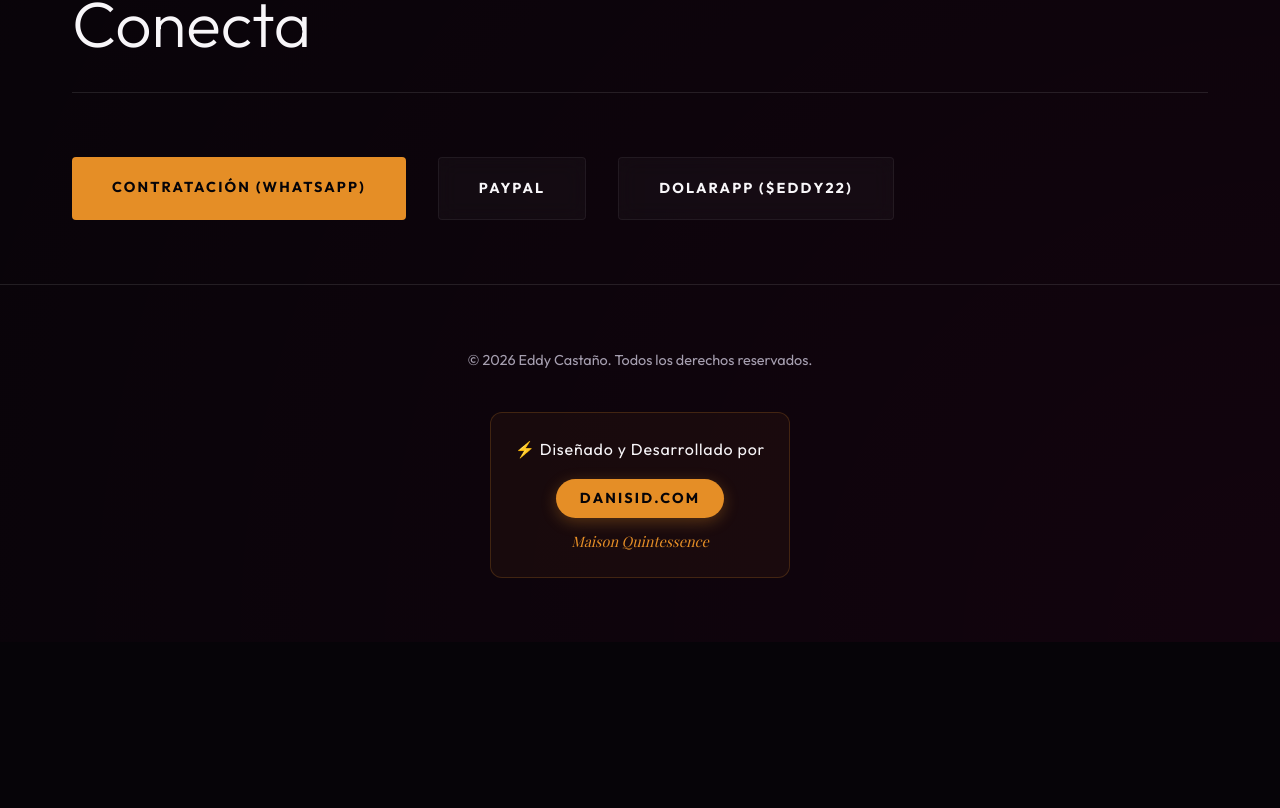
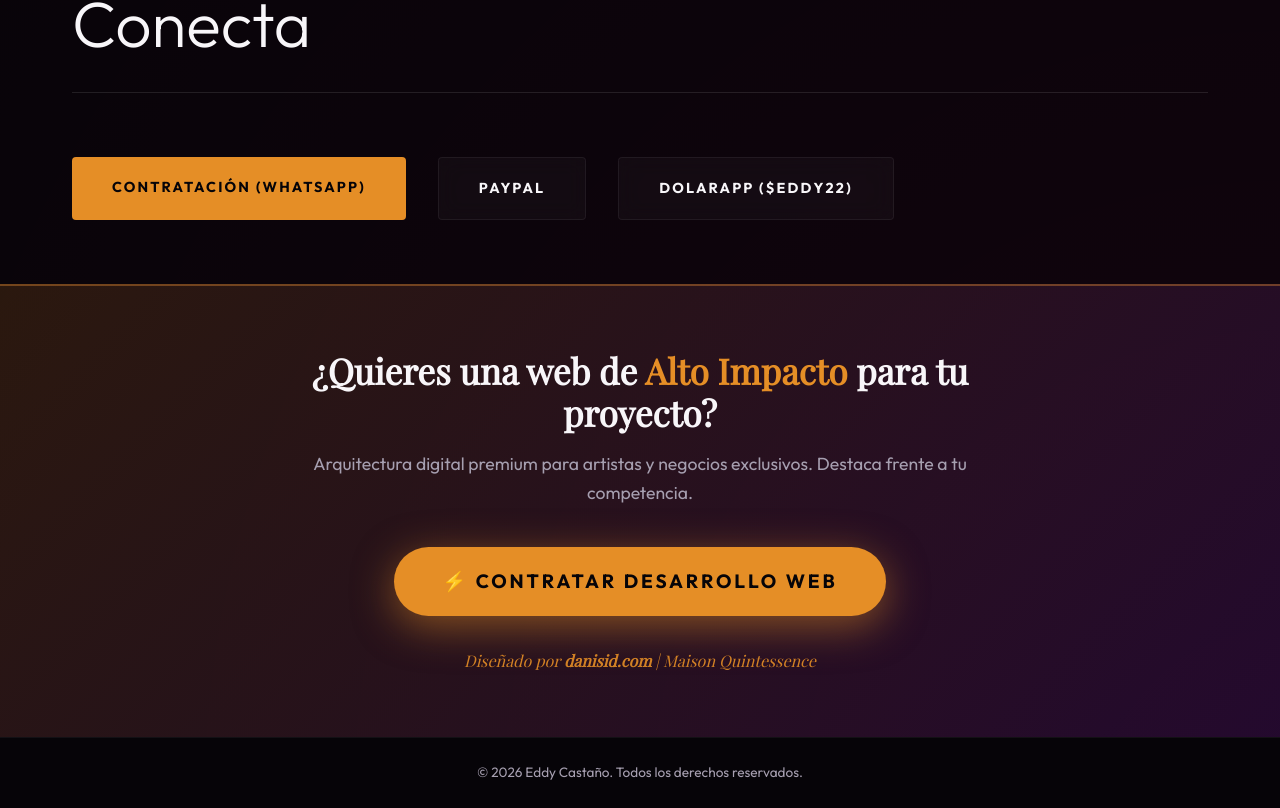
Before and after one commit to AlchemistSidZCooL/eddy-soundscapes, a React (Vite) app: page / in a window 1280 px wide. Shown: the part 3761-4569 px from the top of the page. Before the commit the page ends 4403 px from the top, so only its background shows below. Built offline with nearby package versions, Linux system fonts and the light colour scheme; a web font is replaced by a local one.

Commit message:
feat: Convertir footer en banner gigante de captación de leads para desarrollo web

```diff
--- a/src/App.jsx
+++ b/src/App.jsx
@@ -215,21 +215,27 @@ function App() {
           </section>
       </main>
 
-      <footer className="footer">
-          <div className="container">
-              <p style={{ fontSize: '0.9rem', color: 'var(--text-secondary)' }}>&copy; {new Date().getFullYear()} Eddy Castaño. Todos los derechos reservados.</p>
-
-              <div style={{ marginTop: '2.5rem', padding: '1.5rem', background: 'rgba(229, 142, 38, 0.05)', border: '1px solid rgba(229, 142, 38, 0.2)', borderRadius: '12px', display: 'inline-block', maxWidth: '100%' }}>
-                  <p style={{ fontSize: '1rem', color: 'var(--text-primary)', margin: 0, letterSpacing: '0.05em' }}>
-                      ⚡ Diseñado y Desarrollado por
+      <footer className="footer" style={{ padding: '0', borderTop: 'none' }}>
+          {/* Banner de Captación de Clientes para el Desarrollador */}
+          <div style={{ background: 'linear-gradient(135deg, rgba(229,142,38,0.15) 0%, rgba(138,43,226,0.15) 100%)', padding: '4rem 1rem', textAlign: 'center', borderTop: '2px solid rgba(229,142,38,0.4)' }}>
+              <div className="container" style={{ maxWidth: '800px', margin: '0 auto' }}>
+                  <h2 style={{ fontSize: '2.2rem', fontFamily: 'var(--font-serif)', color: 'var(--text-primary)', marginBottom: '1rem', lineHeight: '1.2' }}>
+                      ¿Quieres una web de <span style={{ color: 'var(--accent)' }}>Alto Impacto</span> para tu proyecto?
+                  </h2>
+                  <p style={{ fontSize: '1.1rem', color: 'var(--text-secondary)', marginBottom: '2.5rem' }}>
+                      Arquitectura digital premium para artistas y negocios exclusivos. Destaca frente a tu competencia.
                   </p>
-                  <a href="https://danisid.com" target="_blank" rel="noreferrer" style={{ color: 'var(--bg-color)', background: 'var(--accent)', padding: '0.5rem 1.5rem', borderRadius: '50px', textDecoration: 'none', fontWeight: 'bold', display: 'inline-block', marginTop: '1rem', textTransform: 'uppercase', letterSpacing: '0.15em', fontSize: '0.9rem', boxShadow: '0 4px 15px rgba(229, 142, 38, 0.3)' }}>
-                      danisid.com
+                  <a href="https://danisid.com" target="_blank" rel="noreferrer" style={{ display: 'inline-block', background: 'var(--accent)', color: 'var(--bg-color)', padding: '1.2rem 3rem', borderRadius: '50px', fontSize: '1.2rem', fontWeight: 'bold', textTransform: 'uppercase', letterSpacing: '0.15em', textDecoration: 'none', boxShadow: '0 10px 40px rgba(229, 142, 38, 0.5)' }}>
+                      ⚡ Contratar Desarrollo Web
                   </a>
-                  <p style={{ fontSize: '0.9rem', color: 'var(--accent)', marginTop: '0.8rem', fontFamily: 'var(--font-serif)', fontStyle: 'italic' }}>
-                      Maison Quintessence
+                  <p style={{ fontSize: '1rem', color: 'var(--accent)', marginTop: '2rem', fontFamily: 'var(--font-serif)', fontStyle: 'italic', opacity: 0.9 }}>
+                      Diseñado por <strong>danisid.com</strong> | Maison Quintessence
                   </p>
               </div>
+          </div>
+
+          <div style={{ background: 'var(--bg-color)', padding: '1.5rem', textAlign: 'center', borderTop: '1px solid rgba(255,255,255,0.05)' }}>
+              <p style={{ fontSize: '0.85rem', color: 'var(--text-secondary)', margin: 0 }}>&copy; {new Date().getFullYear()} Eddy Castaño. Todos los derechos reservados.</p>
           </div>
       </footer>
     </>
```
